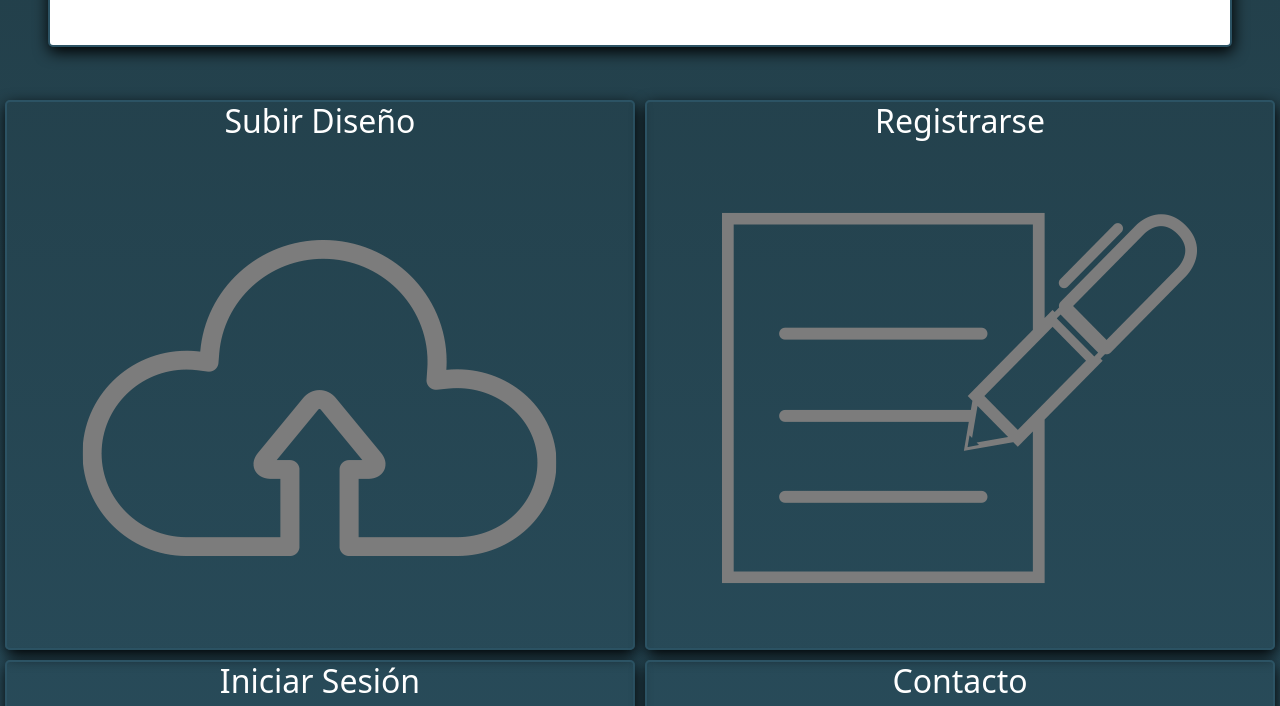
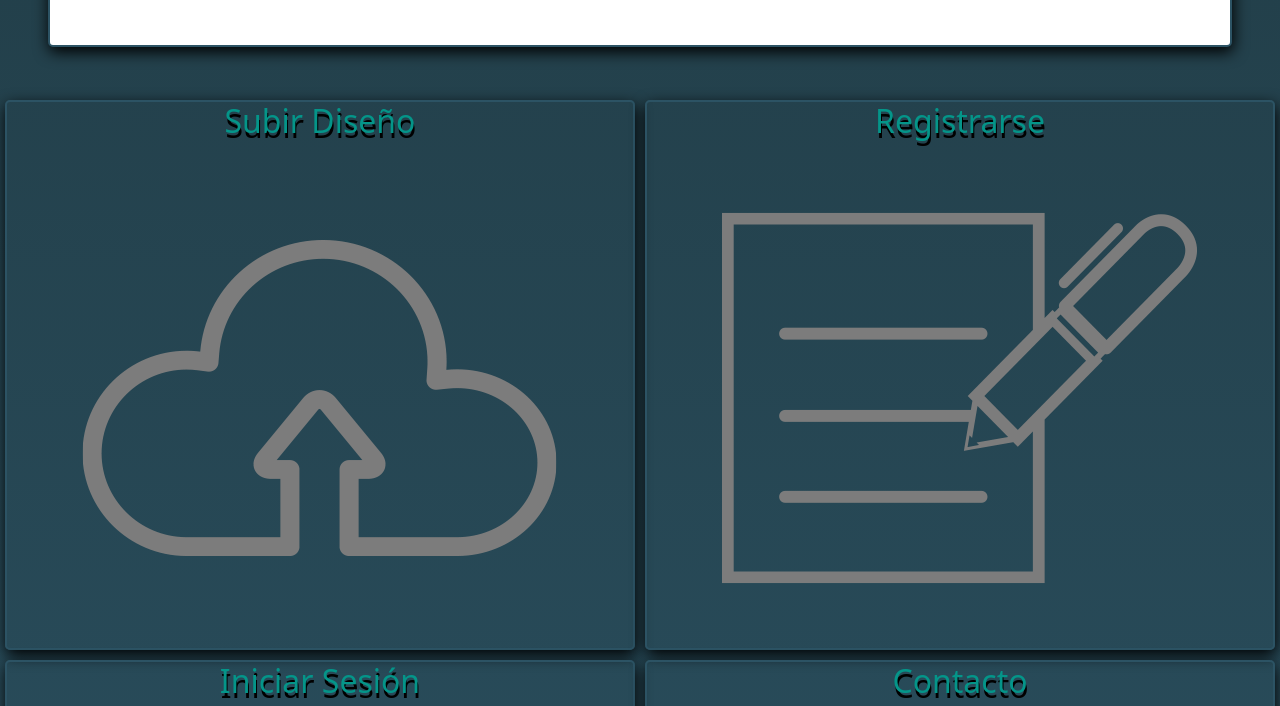
Before and after one commit to Matias3434/SublimeStyle, a plain HTML site: page index.html in a window 1280 px wide. Shown: the part 2160-2866 px from the top of the page. Drawn offline with nearby package versions, Linux system fonts and the light colour scheme.

Commit message:
actualización de colores

```diff
--- a/style.css
+++ b/style.css
@@ -1,20 +1,16 @@
-.navbar{
+.navbar {
 	width: auto;
 	height: 55px;
 }
-
-
 
 .navbar-brand {
 	width: auto;
 	height: 50px;
 }
 
-.carousel{
+.carousel {
 	margin-top: 47px;
-
 }
-
 
 .container-card {
 	justify-content: center;
@@ -46,6 +42,8 @@
 	color: white;
 	text-decoration: solid;
 	/* text-shadow: 0px 0px 15px black; */
+	color: #049589;
+	text-shadow: 1px 5px 10px black;
 }
 
 .cards {
@@ -54,7 +52,8 @@
 	width: 100%;
 	color: white;
 	text-decoration: solid;
-	/* text-shadow: 1px 5px 0px black; */
+	text-shadow: 1px 5px 0px black;
+	color: #049589;
 }
 
 .cardproducts {
@@ -63,6 +62,7 @@
 	margin: 5px;
 	box-shadow: 1px 5px 15px black;
 	text-align: center;
+	color: #049589;
 }
 
 main {
@@ -88,7 +88,6 @@ main {
 }
 
 footer {
-
 	background-position-x: 5px;
 	background-position-y: 185px;
 	height: 100;
```
